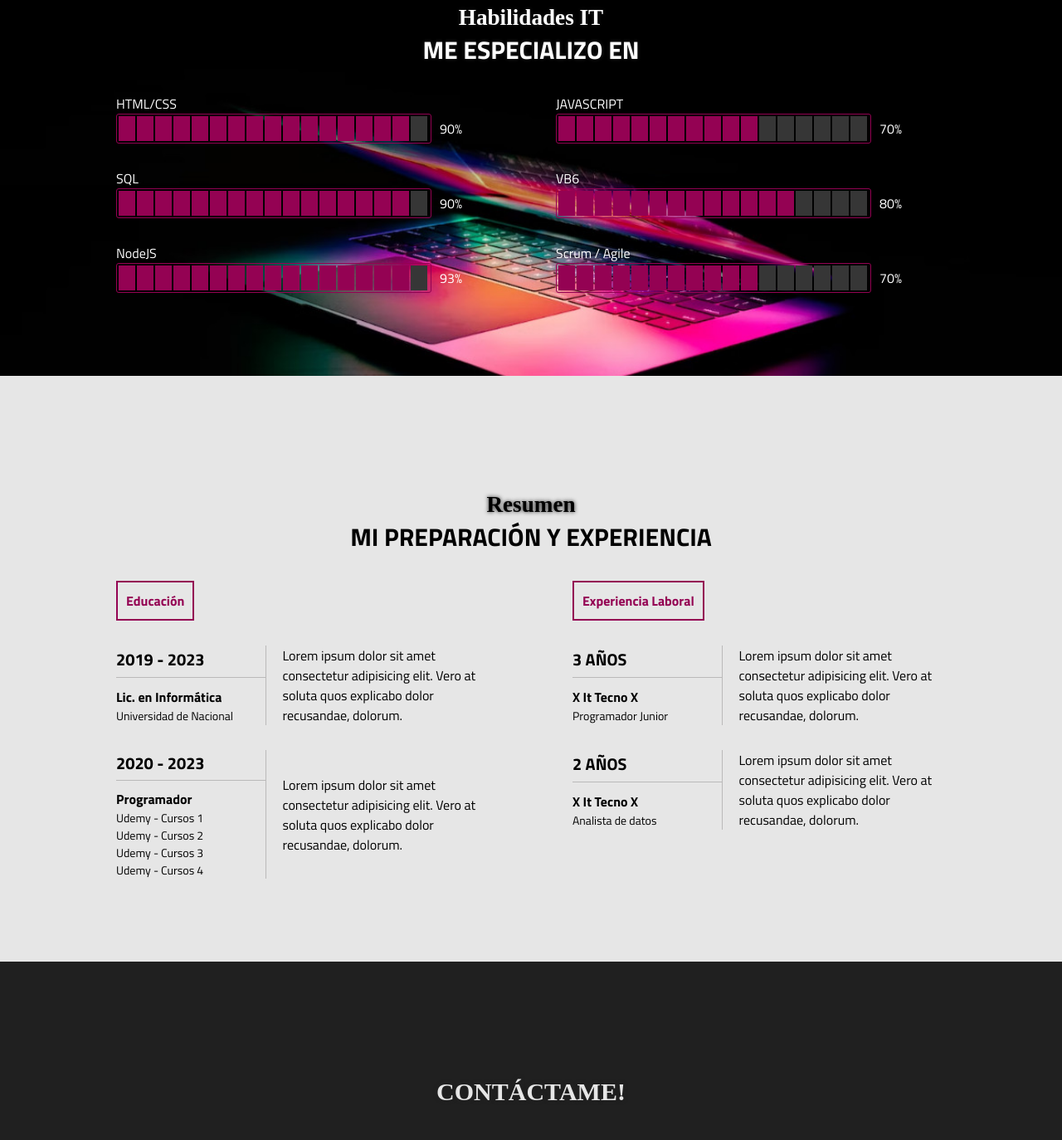
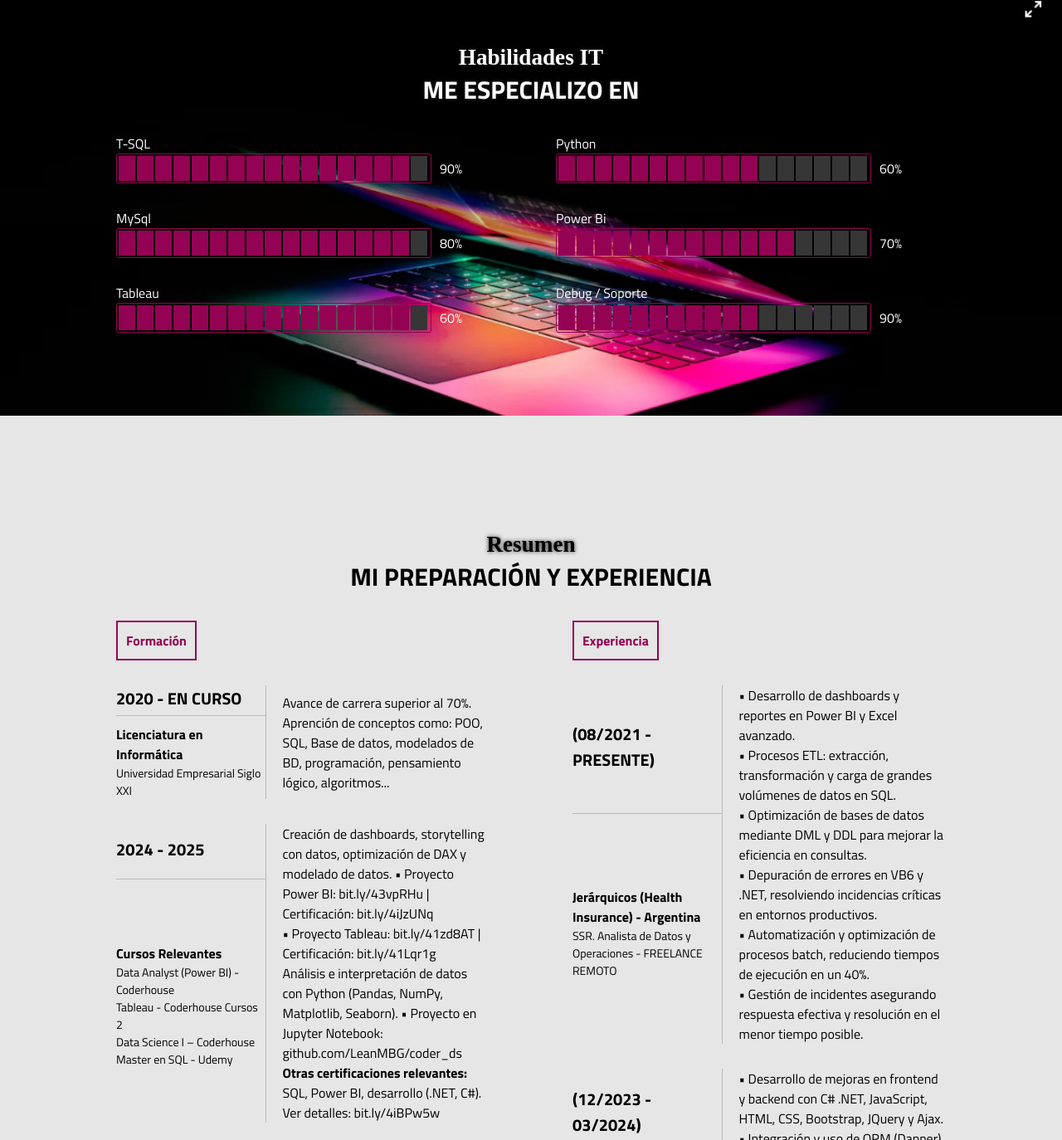
Before and after one commit to LeanMBG/CV_Resume, a website: page index.html in a window 1280 px wide. Shown: the part 1163-2537 px from the top of the page at 83% size. Drawn offline with nearby package versions, Linux system fonts and the light colour scheme.

Commit message:
Update index.html
Actualizacion con datos.

```diff
--- a/index.html
+++ b/index.html
@@ -29,8 +29,8 @@
                 </div>
             </header>
             <div class="info">
-                <h1>Thomas Hobbes</h1>
-                <h2>Jr. Developer & Ssr. Data analitycs</h2>
+                <h1>Leandro M. B.</h1>
+                <h2>Analista de Datos | Especialista en Soporte IT</h2>
               </div>
             <div class="foto">
                 <img src="imagenes/foto.jpg" alt="foto_perfil">
@@ -42,26 +42,27 @@
     <section class="sobremi" id="sobremi">
         <div class="contenido-seccion">
             <h2 class="titulo-seccion">Sobre Mi</h2>
-            <p class="especial">Me dedico a programar y realizar analisis de datos</p>
-            <p>Lorem ipsum dolor sit amet consectetur adipisicing elit. Nemo, nobis! Sit, veniam aut omnis est suscipit itaque tempore fugiat! Repellat, necessitatibus. Neque quis, reprehenderit fugit dolore voluptate nam eum reiciendis!</p>
+            <p class="especial">Perfil Profesional</p>
+            <p>Analista de Datos con experiencia en SQL, Power BI y automatización de procesos batch. Especializado en modelado de datos, depuración y optimización de consultas SQL para mejorar la toma de decisiones empresariales. Conocimientos en desarrollo con .NET y análisis de incidencias en entornos productivos.
+               Busco contribuir con mi experiencia en análisis y optimización de datos a empresas tecnológicas y del sector financiero.</p>
 
             <div class="fila">
                 <div class="col">
                     <i class="bi bi-person-check-fill"></i>
                     <span class="titulo-detalle">Perfil</span>
-                    <p class="especial">Fecha de Nacimiento: <p></p>19/01/1995</p>
+                    <p class="especial">Fecha de Nacimiento: <p></p>19/01/1989</p>
                     <p class="especial"> Mas info:<p><p> Lorem ipsum dolor siore provident fugiat excepturi commodi</p>
                 </div>
                 <div class="col">
                     <i class="bi bi-signpost-split"></i>
                     <span class="titulo-detalle">Ubicación</span>
-                    <p class="especial"> País de Residencia:<p><p></p>Argentina </p>
-                    <p class="especial"> Localidad:<p><p></p>Santa Fe</p>
+                    <p class="especial"> País de Residencia:<p><p></p>España</p>
+                    <p class="especial"> Provincia:<p><p></p>Málaga</p>
                 </div>
                 <div class="col">
                     <i class="bi bi-rocket"></i>
                     <span class="titulo-detalle">Intereses</span>
-                    <p>Lorem ipsum dolor sit amet consectetur, adipisicing elit. Officiis, provident esse. Nesciunt quod eveniet dolorem necessitatibus iure, suscipit similique provident fugiat excepturi commodi</p>
+                    <p>Apasionado por desarrollar conocimientos tanto en Data Analysis, como la rama de Data Scientist.</p>
                 </div>
             </div>
         </div>
@@ -75,7 +76,7 @@
 
             <div class="fila">
                 <div class="col">
-                    <span>HTML/CSS</span>
+                    <span>T-SQL</span>
                     <div class="cont-barra">
                         <div class="barra" id="html">
 
@@ -84,9 +85,29 @@
                     </div>
                 </div>
                 <div class="col">
-                    <span>JAVASCRIPT</span>
+                    <span>Python</span>
                     <div class="cont-barra">
                         <div class="barra" id="javascript">
+
+                        </div>
+                        <span>60%</span>
+                    </div>
+                </div>
+            </div>
+            <div class="fila">
+                <div class="col">
+                    <span>MySql</span>
+                    <div class="cont-barra">
+                        <div class="barra" id="SQL">
+
+                        </div>
+                        <span>80%</span>
+                    </div>
+                </div>
+                <div class="col">
+                    <span>Power Bi</span>
+                    <div class="cont-barra">
+                        <div class="barra" id="VB6">
 
                         </div>
                         <span>70%</span>
@@ -95,42 +116,22 @@
             </div>
             <div class="fila">
                 <div class="col">
-                    <span>SQL</span>
-                    <div class="cont-barra">
-                        <div class="barra" id="SQL">
-
-                        </div>
-                        <span>90%</span>
-                    </div>
-                </div>
-                <div class="col">
-                    <span>VB6</span>
-                    <div class="cont-barra">
-                        <div class="barra" id="VB6">
-
-                        </div>
-                        <span>80%</span>
-                    </div>
-                </div>
-            </div>
-            <div class="fila">
-                <div class="col">
-                    <span>NodeJS</span>
+                    <span>Tableau</span>
                     <div class="cont-barra">
                         <div class="barra" id="NodeJS">
 
                         </div>
-                        <span>93%</span>
+                        <span>60%</span>
                     </div>
                 </div>
                 <div class="col">
-                    <span>Scrum / Agile </span>
+                    <span>Debug / Soporte</span>
                     <div class="cont-barra">
                         <div class="barra" id="scrum">
 
 
                         </div>
-                        <span>70%</span>
+                        <span>90%</span>
                     </div>
                 </div>
             </div>
@@ -144,76 +145,113 @@
             <h3>Mi preparación y experiencia</h3>
             <div class="info">
                 <div class="col">
-                    <span class="titulo">Educación</span>
+                    <span class="titulo">Formación</span>
                     <table>
                         <tr>
                             <td class="datos">
-                                <h3>2019 - 2023</h3>
+                                <h3>2020 - en curso</h3>
                             </td>
                             <td rowspan="2" class="descripcion">
-                                Lorem ipsum dolor sit amet consectetur adipisicing elit. Vero at soluta quos explicabo dolor recusandae, dolorum.
+                                Avance de carrera superior al 70%. Aprención de conceptos como: POO, SQL, Base de datos, modelados de BD, programación, pensamiento lógico, algoritmos...
                             </td>
                         </tr>
                         <tr>
                             <td>
-                                <h4>Lic. en Informática</h4>
-                                <p>Universidad de Nacional</p>
+                                <h4>Licenciatura en Informática</h4>
+                                <p>Universidad Empresarial Siglo XXI</p>
                             </td>
                         </tr>
                     </table>
                     <table>
                         <tr>
                             <td class="datos">
-                                <h3>2020 - 2023</h3>
+                                <h3>2024 - 2025</h3>
                             </td>
                             <td rowspan="2" class="descripcion">
-                                Lorem ipsum dolor sit amet consectetur adipisicing elit. Vero at soluta quos explicabo dolor recusandae, dolorum.
+                               Creación de dashboards, storytelling con datos, optimización de DAX y modelado de datos.
+                                • Proyecto Power BI: <a>bit.ly/43vpRHu</a> | Certificación: <a>bit.ly/4iJzUNq</a>
+                                <br>
+                                • Proyecto Tableau: <a>bit.ly/41zd8AT</a> | Certificación: <a>bit.ly/41Lqr1g</a>
+                                <br>
+                               Análisis e interpretación de datos con Python (Pandas, NumPy, Matplotlib, Seaborn).
+
+                                • Proyecto en Jupyter Notebook: <a>github.com/LeanMBG/coder_ds</a>
+                                <br>
+                                <b>Otras certificaciones relevantes: </b> SQL, Power BI, desarrollo (.NET, C#).
+                                Ver detalles: <a>bit.ly/4iBPw5w</a>
                             </td>
                         </tr>
                         <tr>
                             <td>
-                                <h4>Programador</h4>
-                                <p>Udemy - Cursos 1</p>
-                                <p>Udemy - Cursos 2</p>
-                                <p>Udemy - Cursos 3</p>
-                                <p>Udemy - Cursos 4</p>
+                                <h4>Cursos Relevantes</h4>
+                                <p>Data Analyst (Power BI) - Coderhouse</p>
+                                <p>Tableau - Coderhouse Cursos 2</p>
+                                <p>Data Science I – Coderhouse</p>
+                                <p>Master en SQL - Udemy </p>
 
                             </td>
                         </tr>
                     </table>
                 </div>
                 <div class="col">
-                    <span class="titulo">Experiencia Laboral</span>
+                    <span class="titulo">Experiencia</span>
                     <table>
                         <tr>
                             <td class="datos">
-                                <h3>3 Años</h3>
+                                <h3>(08/2021 - Presente) </h3>
                             </td>
                             <td rowspan="2" class="descripcion">
-                                Lorem ipsum dolor sit amet consectetur adipisicing elit. Vero at soluta quos explicabo dolor recusandae, dolorum.
+                                • Desarrollo de dashboards y reportes en Power BI y Excel avanzado. <br>
+                                • Procesos ETL: extracción, transformación y carga de grandes volúmenes de datos en SQL.<br>
+                                • Optimización de bases de datos mediante DML y DDL para mejorar la eficiencia en consultas.<br>
+                                • Depuración de errores en VB6 y .NET, resolviendo incidencias críticas en entornos productivos.<br>
+                                • Automatización y optimización de procesos batch, reduciendo tiempos de ejecución en un 40%.<br>
+                                • Gestión de incidentes asegurando respuesta efectiva y resolución en el menor tiempo posible.<br>
                             </td>
+
                         </tr>
                         <tr>
                             <td>
-                                <h4>X It Tecno X</h4>
-                                <p>Programador Junior</p>
-
+                                <h4>Jerárquicos (Health Insurance) - Argentina</h4>
+                                <p>SSR. Analista de Datos y Operaciones - FREELANCE REMOTO </p>
                             </td>
                         </tr>
                     </table>
                     <table>
                         <tr>
                             <td class="datos">
-                                <h3>2 Años</h3>
+                                <h3>(12/2023 - 03/2024)</h3>
                             </td>
                             <td rowspan="2" class="descripcion">
-                                Lorem ipsum dolor sit amet consectetur adipisicing elit. Vero at soluta quos explicabo dolor recusandae, dolorum.
+                                • Desarrollo de mejoras en frontend y backend con C# .NET, JavaScript, HTML, CSS, Bootstrap, JQuery y Ajax. <br>
+                                • Integración y uso de ORM (Dapper) para acceso eficiente a bases de datos.<br>
+                                • Pruebas de conexión con APIs y uso de Postman y Swagger.<br>
+                                • Gestión de versiones y control de código fuente con GIT.<br>
                             </td>
                         </tr>
                         <tr>
                             <td>
-                                <h4>X It Tecno X</h4>
-                                <p>Analista de datos</p>
+                                <h4>Jerárquicos (Health Insurance) - Argentina</h4>
+                                <p>JR. DevOps FullStack .NET</p>
+                            </td>
+                        </tr>
+                    </table>
+                    <table>
+                        <tr>
+                            <td class="datos">
+                                <h3>(08/2021 - 11/2023)</h3>
+                            </td>
+                            <td rowspan="2" class="descripcion">
+                                • Conciliaciones contables.<br>
+                                • Gestión de mora.<br>
+                                • Facturación.<br>
+                                • Propuestas de mejora en procesos e implementaciones.<br>
+                            </td>
+                        </tr>
+                        <tr>
+                            <td>
+                                <h4>Jerárquicos (Health Insurance) - Argentina</h4>
+                                <p>Auxiliar Contador</p>
                             </td>
                         </tr>
                     </table>
@@ -231,19 +269,19 @@
                     <h2>
                         <i class="fa-solid fa-phone"></i> Teléfono
                     </h2>
-                    <span class="info-contacto">303 - 4563344</span>
+                    <span class="info-contacto">XX - XXYYXXZZ</span>
                 </div>
                 <div class="col">
                     <h2>
                         <i class="fa-solid fa-envelope"></i> Correo
                     </h2>
-                    <span class="info-contacto">thomas.hobbes@example.com</span>
+                    <span class="info-contacto">notRealHere@example.com</span>
                 </div>
                 <div class="col">
                     <h2>
-                        <i class="fa-solid fa-globe"></i> Página Web
+                        <i class="fa-solid fa-globe"></i> GitHub
                     </h2>
-                    <span class="info-contacto">miwebonline.com</span>
+                    <span class="info-contacto">github.com/LeanMBG</span>
                 </div>
             </div>
         </div>
```
